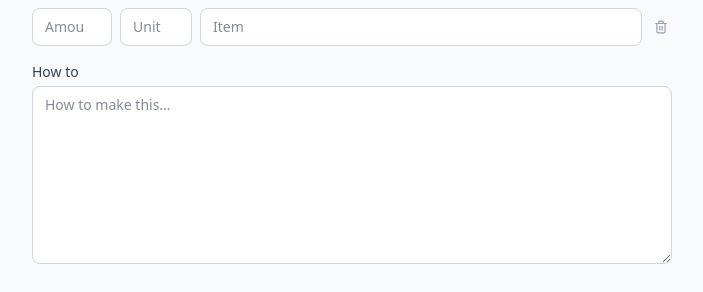
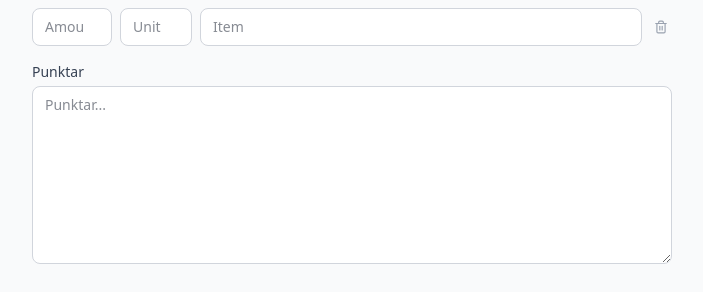
Before and after one commit to BergurHeimisson/uppskriftabok, a React (Vite) app in the folder frontend/: page /add in a window 1280 px wide. Shown: the part 697-989 px from the top of the page, without its empty margins (288-991 px from the left). Built offline with nearby package versions, Linux system fonts and the light colour scheme.

Commit message:
Rename "How to" to "Punktar"
Co-Authored-By: Claude Sonnet 4.6 (1M context) <noreply@anthropic.com>

```diff
--- a/frontend/src/components/AddRecipeForm.jsx
+++ b/frontend/src/components/AddRecipeForm.jsx
@@ -345,12 +345,12 @@ export default function AddRecipeForm({ initialRecipe } = {}) {
           </div>
         </div>
 
-        {/* How to */}
+        {/* Punktar */}
         <div>
-          <label htmlFor="instructions" className={labelCls}>How to</label>
+          <label htmlFor="instructions" className={labelCls}>Punktar</label>
           <textarea
             id="instructions"
-            placeholder="How to make this…"
+            placeholder="Punktar..."
             value={instructions}
             onChange={e => setInstructions(e.target.value)}
             rows={8}
--- a/frontend/src/pages/Recipe.jsx
+++ b/frontend/src/pages/Recipe.jsx
@@ -108,7 +108,7 @@ export default function Recipe() {
 
       {recipe.instructions && (
         <section className="mb-8">
-          <h2 className="text-lg font-semibold text-gray-800 mb-3">How to</h2>
+          <h2 className="text-lg font-semibold text-gray-800 mb-3">Punktar</h2>
           <p className="text-sm text-gray-700 leading-relaxed whitespace-pre-wrap">{recipe.instructions}</p>
         </section>
       )}
```
Also changed, not shown: 1 other file (tests, documents, lock files or other folders).
